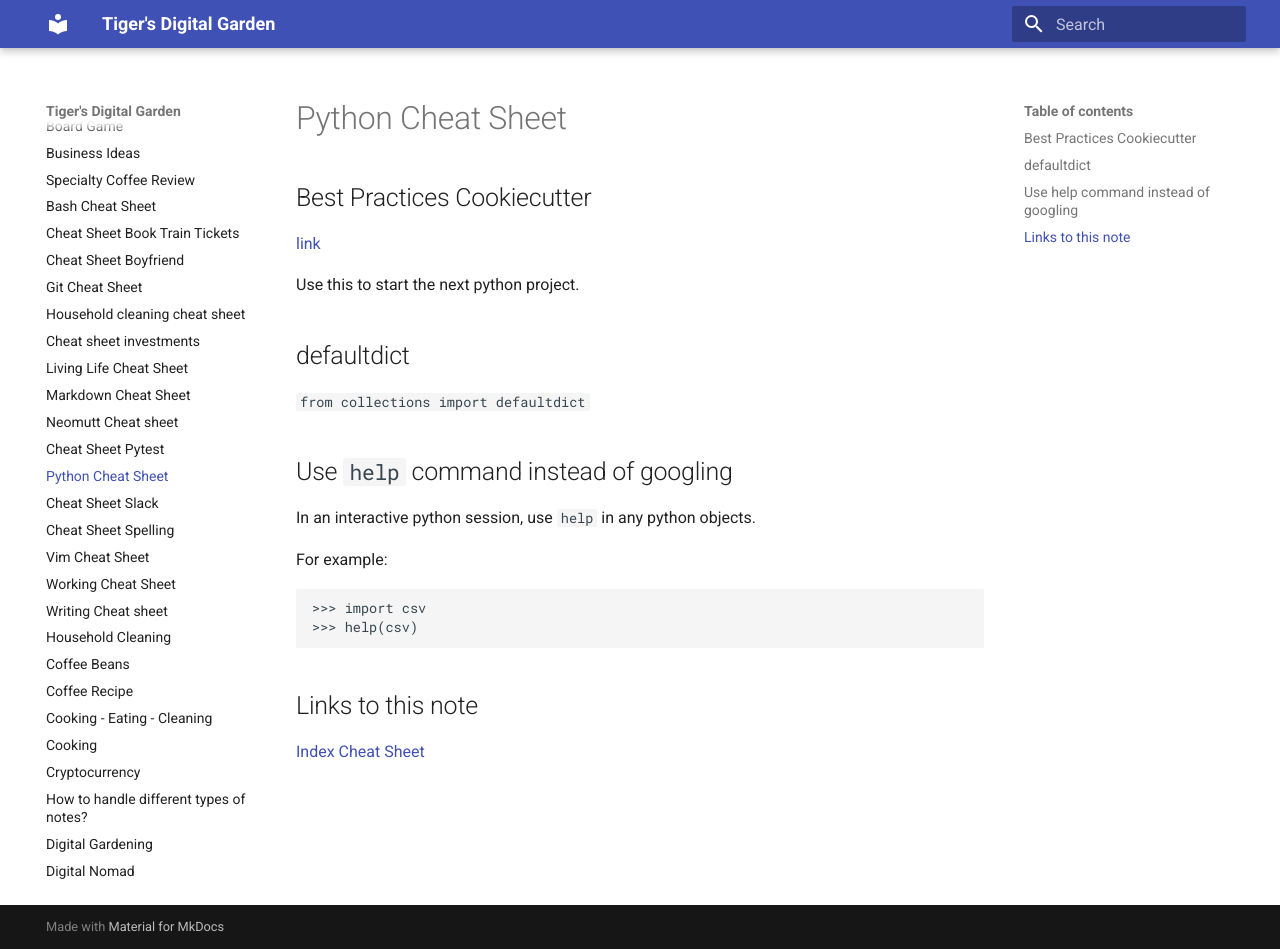
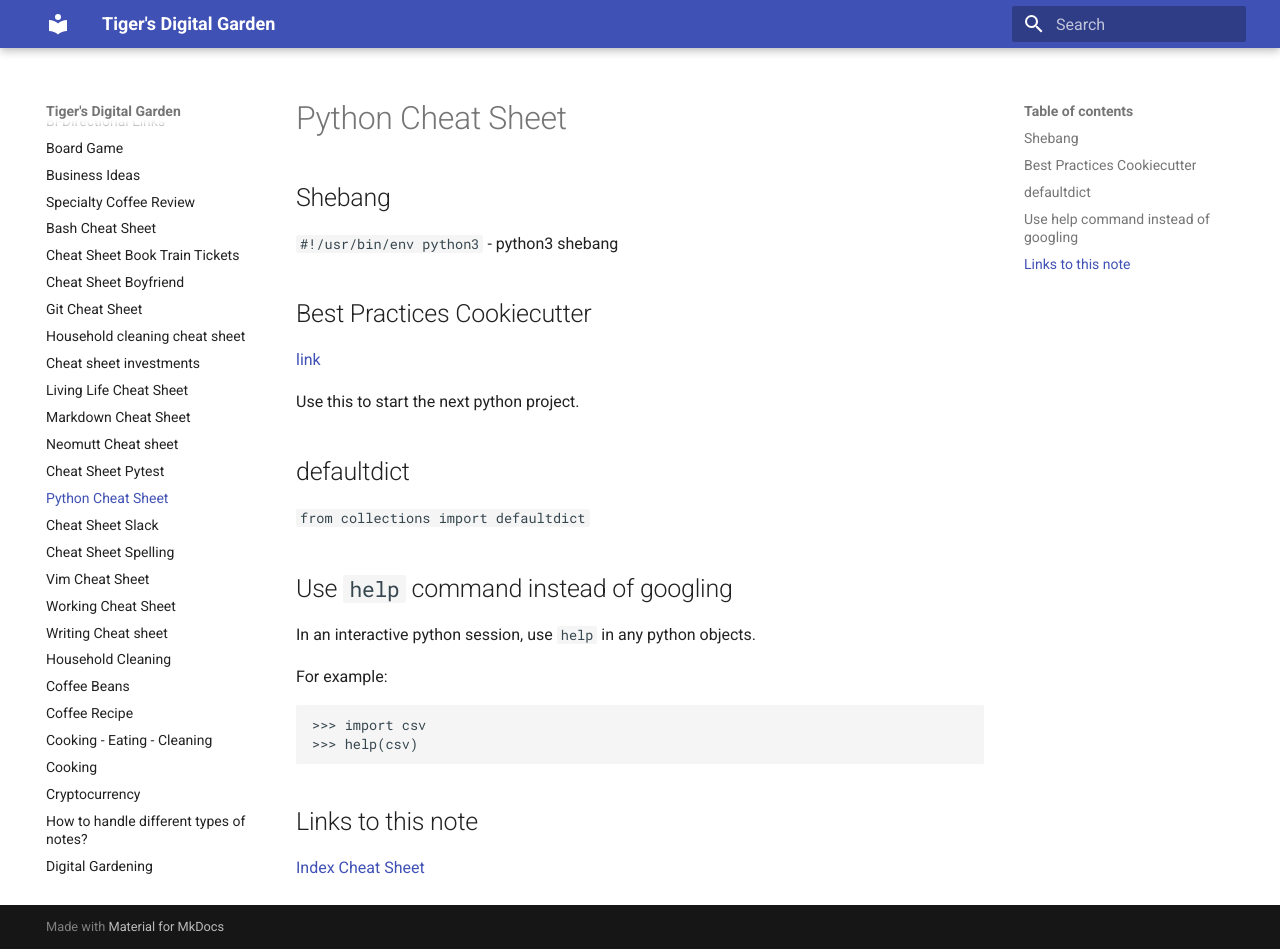
Before and after one commit to ynotstartups/notes, an MkDocs documentation site: the page built from notes/cheat-sheet-python.md, in a window 1280 px wide and 949 px high. Built offline with MkDocs 1.6.1 and Material for MkDocs 9.7.7, drawn with Linux system fonts in a browser that asks for light colours.

Commit message:
add python shebang

```diff
--- a/notes/cheat-sheet-python.md
+++ b/notes/cheat-sheet-python.md
@@ -1,4 +1,8 @@
 # Python Cheat Sheet
+
+## Shebang
+
+`#!/usr/bin/env python3` - python3 shebang
 
 ## Best Practices Cookiecutter
 
```
